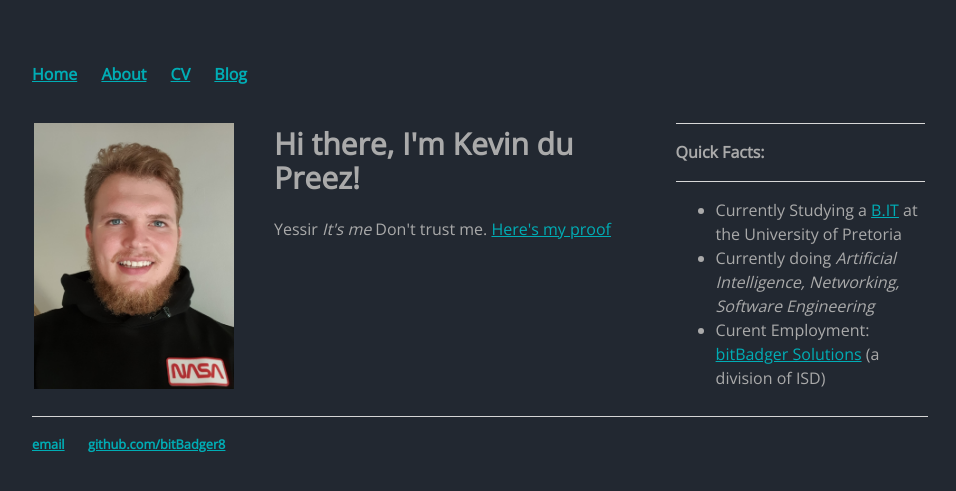
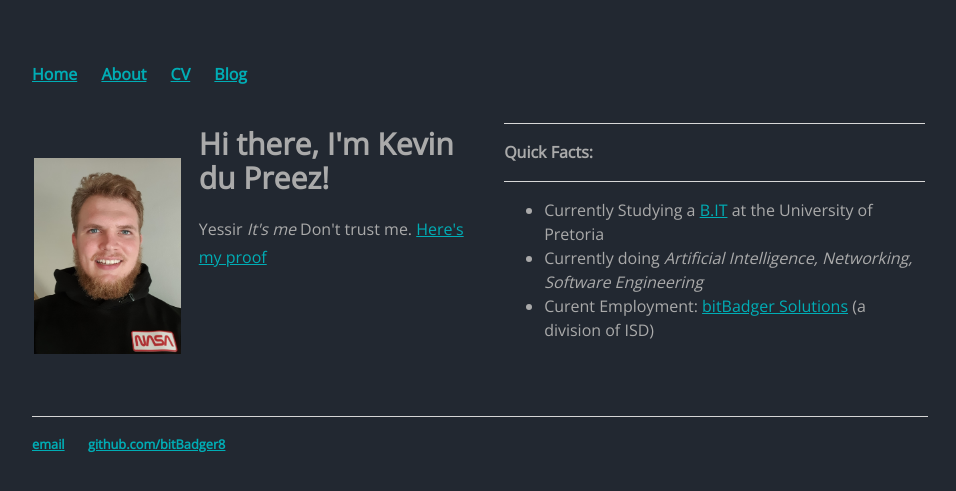
Before and after one commit to bitBadger8/bitBadger8.github.io, a Jekyll site: the page built from index.html, in a window 1280 px wide. Shown: the top 491 px of the page, without its empty margins (160-1116 px from the left). Built offline with Jekyll 4.4.1, drawn with Linux system fonts in a browser that asks for light colours.

Commit message:
Update main.css

```diff
--- a/css/main.css
+++ b/css/main.css
@@ -41,12 +41,10 @@ ul.posts li {
 #kevPic{
   height: 18.75rem;
   object-fit: contain;
-  width: 12.5rem;
 }
 .imageCell{
     padding: 0;
     margin: 0;
-    width: 25%;
     white-space: nowrap;
 }
 
@@ -58,13 +56,11 @@ td{
   vertical-align: top;
   padding-left: 1rem;
   text-align: left;
-  width: 45%;
 }
 .quickFacts{
   vertical-align: top;
   padding-left: 1rem;
   text-align: left;
-  width: 30%;
 }
 
 
```
